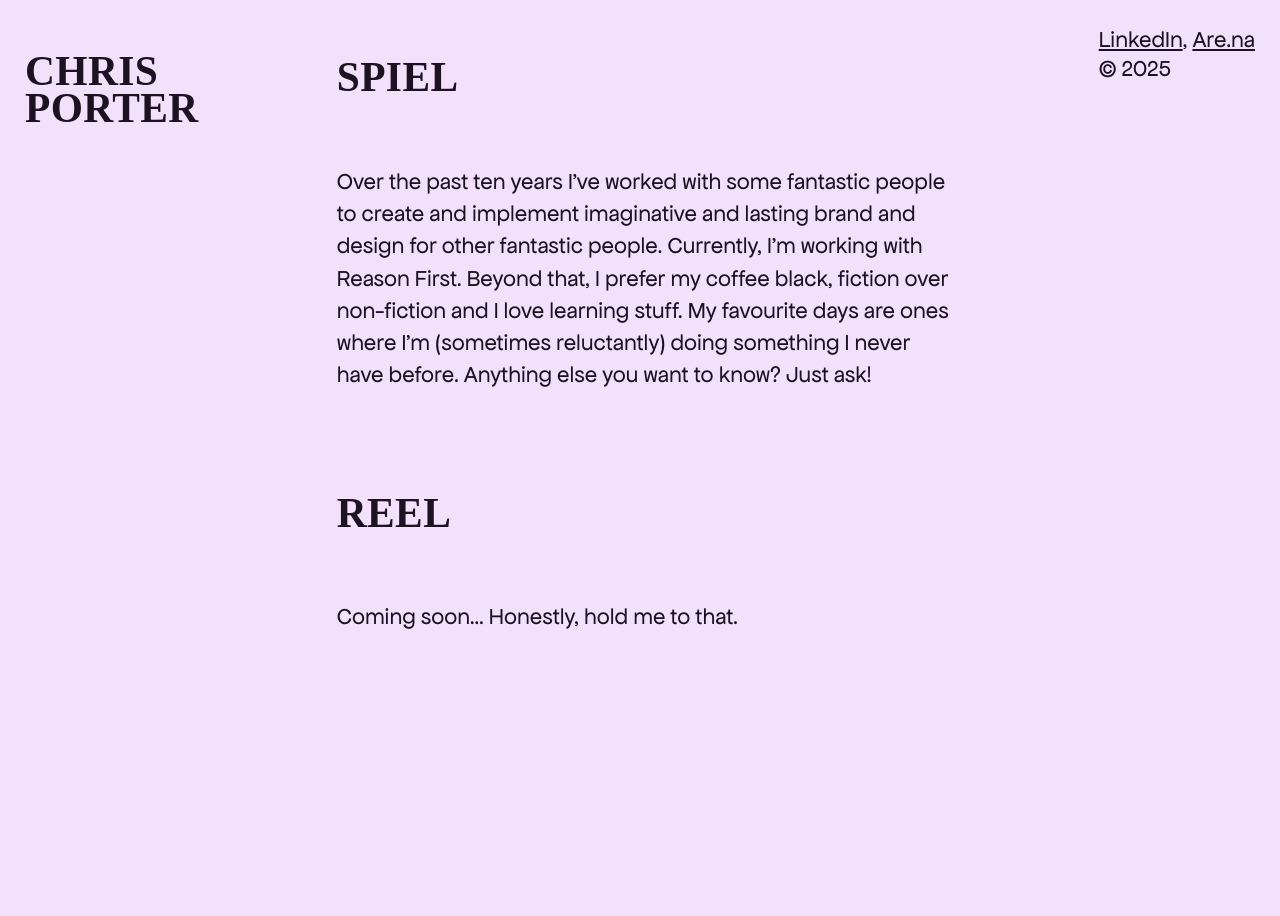
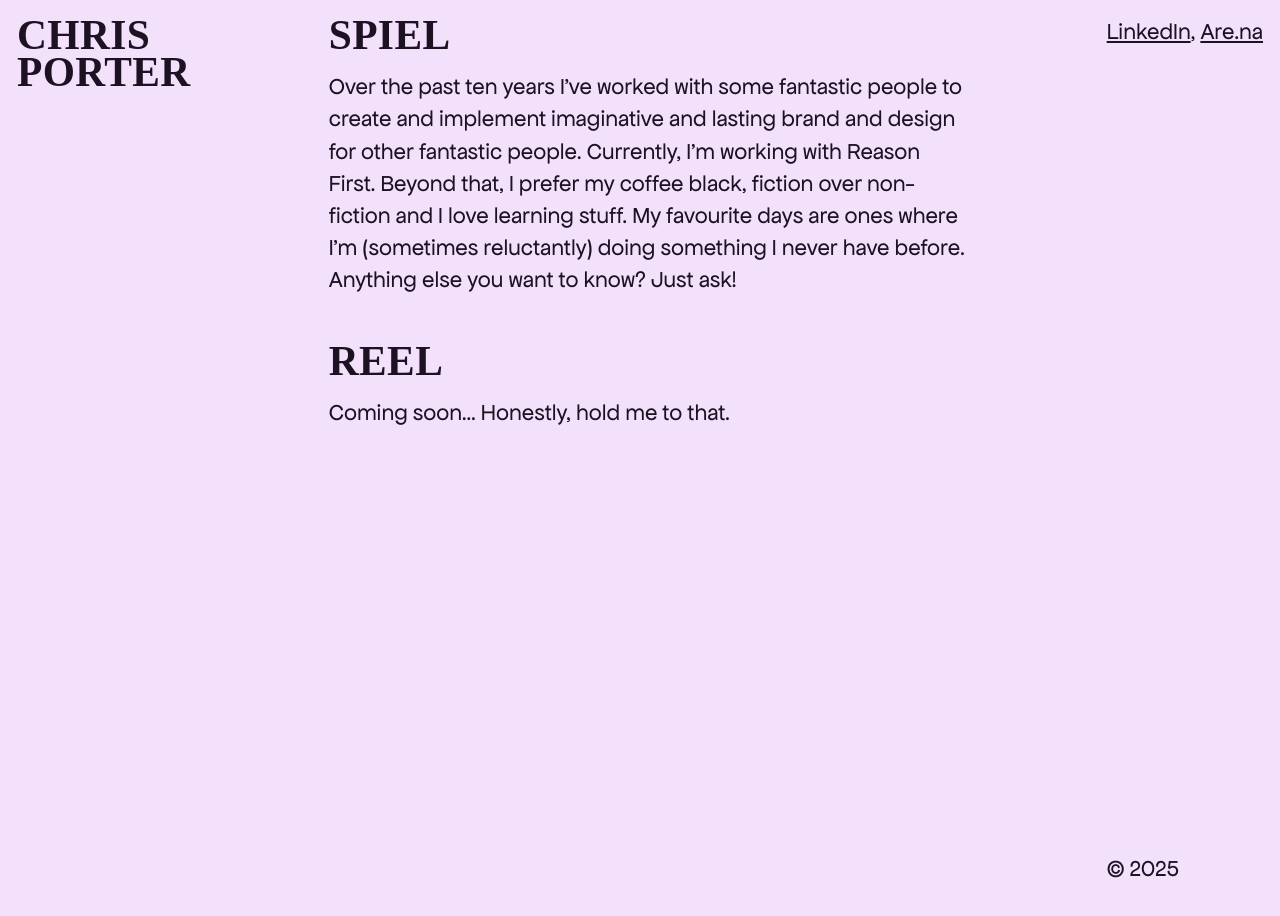
Before and after one commit to thisiscap/www, a Jekyll site: the page built from index.html, in a window 1280 px wide. Built offline with Jekyll 4.4.1, drawn with Linux system fonts in a browser that asks for light colours; some web fonts are replaced.

Commit message:
Styling: Fixes to layout

```diff
--- a/_sass/global/_base.scss
+++ b/_sass/global/_base.scss
@@ -8,14 +8,21 @@ $breakpoint: 800px;
 
 // Layout
 
+html {
+    scroll-behavior: smooth;
+    height: 100%;
+}
+
 body {
+    margin: 0;
+    padding: 0;
     font-family: "ApfelGrotezk-Regular";
     font-size: var(--font-size-0);
-    min-height: 100svh;
+    height: 100%;
 }
 
 .site-container {
-    min-height: 100%;
+    height: calc(100vh - (var(--space-xs) * 2));
     display: grid;
     grid-template-areas:
         "header"
@@ -48,8 +55,8 @@ body {
 }
 
 .site-content {
-    display: grid;
-    grid-template-columns: 1fr;
+    display: flex;
+    flex-direction: column;
     gap: var(--space-m-l);
 }
 
@@ -125,6 +132,7 @@ h6 {
     text-transform: uppercase;
     line-height: .9;
     text-wrap: balance;
+    margin: 0;
 }
 
 h1 {
@@ -135,6 +143,7 @@ p {
     line-height: 1.4;
     max-width: 54ch;
     text-wrap: pretty;
+    margin: 0;
 }
 
 // Spacing scales
@@ -163,9 +172,9 @@ p {
 }
 
 .editorial {
-    display: grid;
-    grid-template-columns: 1fr;
-    gap: var(--space-3xs-2xs);
+    display: flex;
+    flex-direction: column;
+    gap: var(--space-2xs-xs);
 }
 
 // Links
--- a/_sass/global/_site-footer.scss
+++ b/_sass/global/_site-footer.scss
@@ -8,9 +8,3 @@
     gap: auto;
     justify-content: space-between;
 }
-
-@media (min-width: $breakpoint) {
-    .site-footer {
-        align-items: end;
-    }
-}
--- a/assets/css/global.scss
+++ b/assets/css/global.scss
@@ -19,7 +19,7 @@
 @use 'global/base';
 // @import "global/editorial";
 @use 'global/site-header';
-// @import "global/site-footer";
+@use 'global/site-footer';
 
 //
 // Components
```
